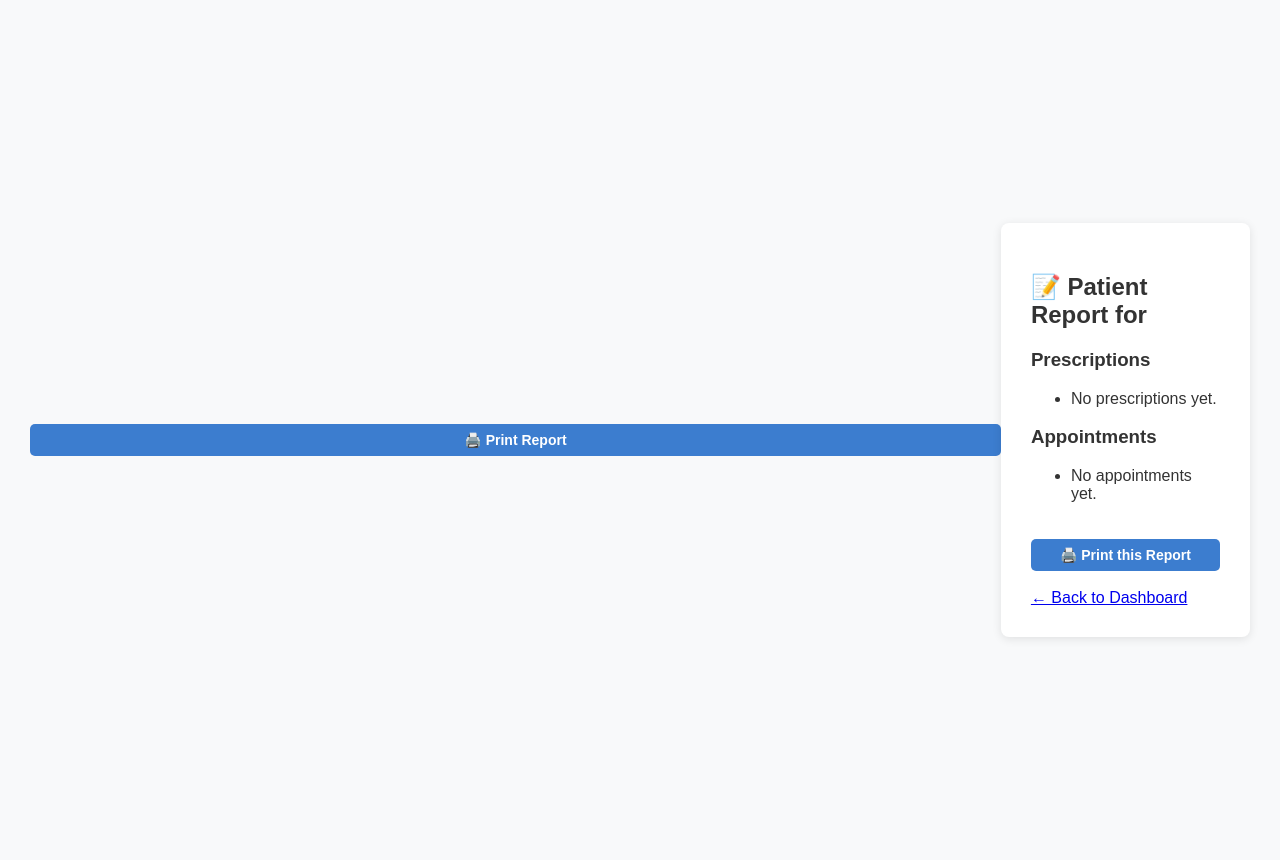
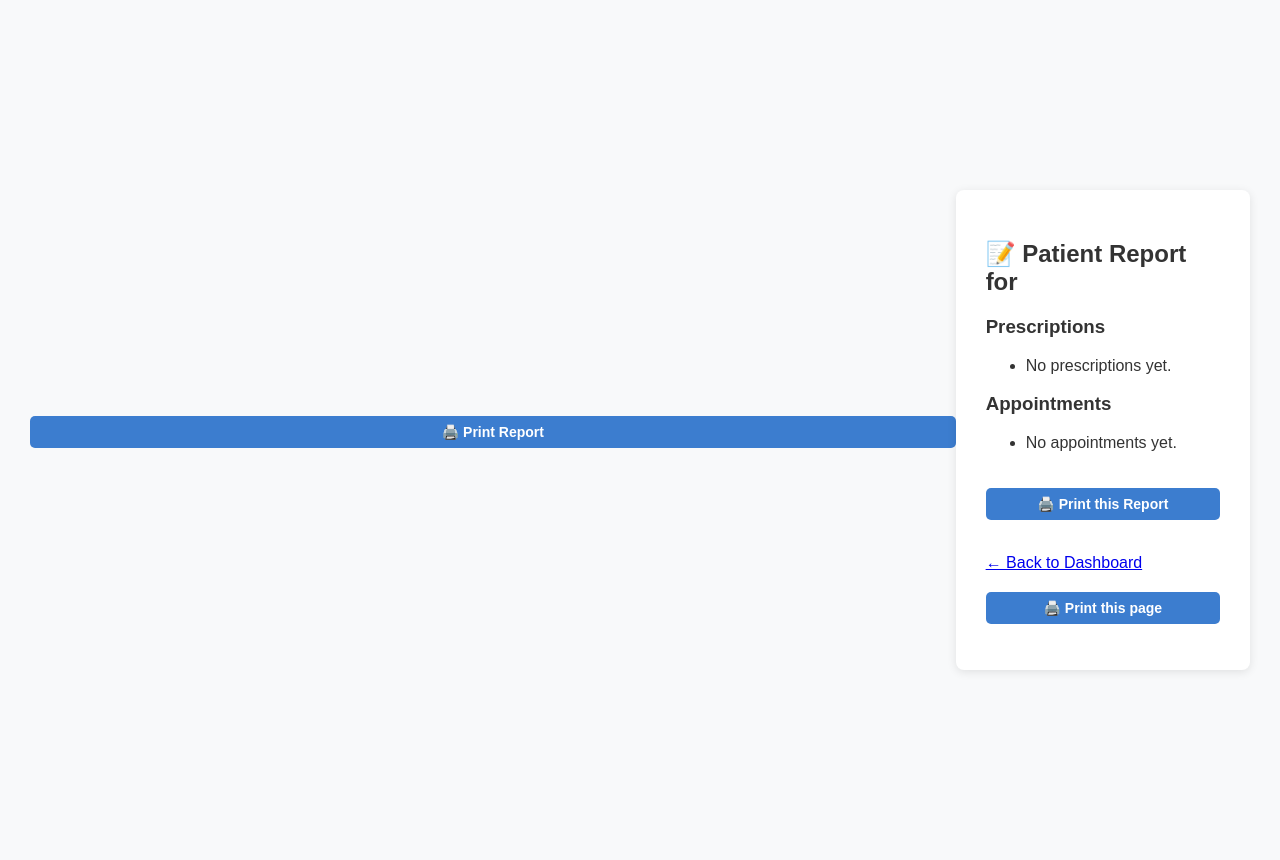
Before and after one commit to Confetti-pop/Software-engineering-project, a Flask app: template Medical_web/templates/templates/patient_report.html in a window 1280 px wide. Run offline with Flask 3, Linux system fonts and the light colour scheme; the template is opened without the code that fills it, so the values that code supplies are empty.

Commit message:
Print this page button

```diff
--- a/Medical_web/static/style.css
+++ b/Medical_web/static/style.css
@@ -80,3 +80,19 @@ button:hover {
 .print-report-btn:hover {
     background-color: #45a049;
 }
+/* Style for the Print Button */
+.print-btn {
+    background-color: #007BFF;      /* Primary blue color */
+    color: white;                   /* White text color */
+    border: none;                   /* No border */
+    padding: 0.5rem 1rem;           /* Padding for size */
+    font-size: 1rem;                /* Font size */
+    border-radius: 4px;             /* Rounded corners */
+    cursor: pointer;               /* Pointer cursor on hover */
+    margin-bottom: 1rem;            /* Space below the button */
+}
+
+/* Hover effect for the button */
+.print-btn:hover {
+    background-color: #0056b3;      /* Darker blue on hover */
+}
--- a/Medical_web/templates/templates/patient_report.html
+++ b/Medical_web/templates/templates/patient_report.html
@@ -104,6 +104,10 @@
         <!-- Navigation link to return to the dashboard -->
         <br><br>
         <a href="/dashboard">← Back to Dashboard</a>
+
+        <!-- Print Button: When clicked, it opens the browser's print dialog -->
+<button onclick="window.print()" class="print-btn">🖨️ Print this page</button>
+
     </div>
 </body>
 </html>
```
